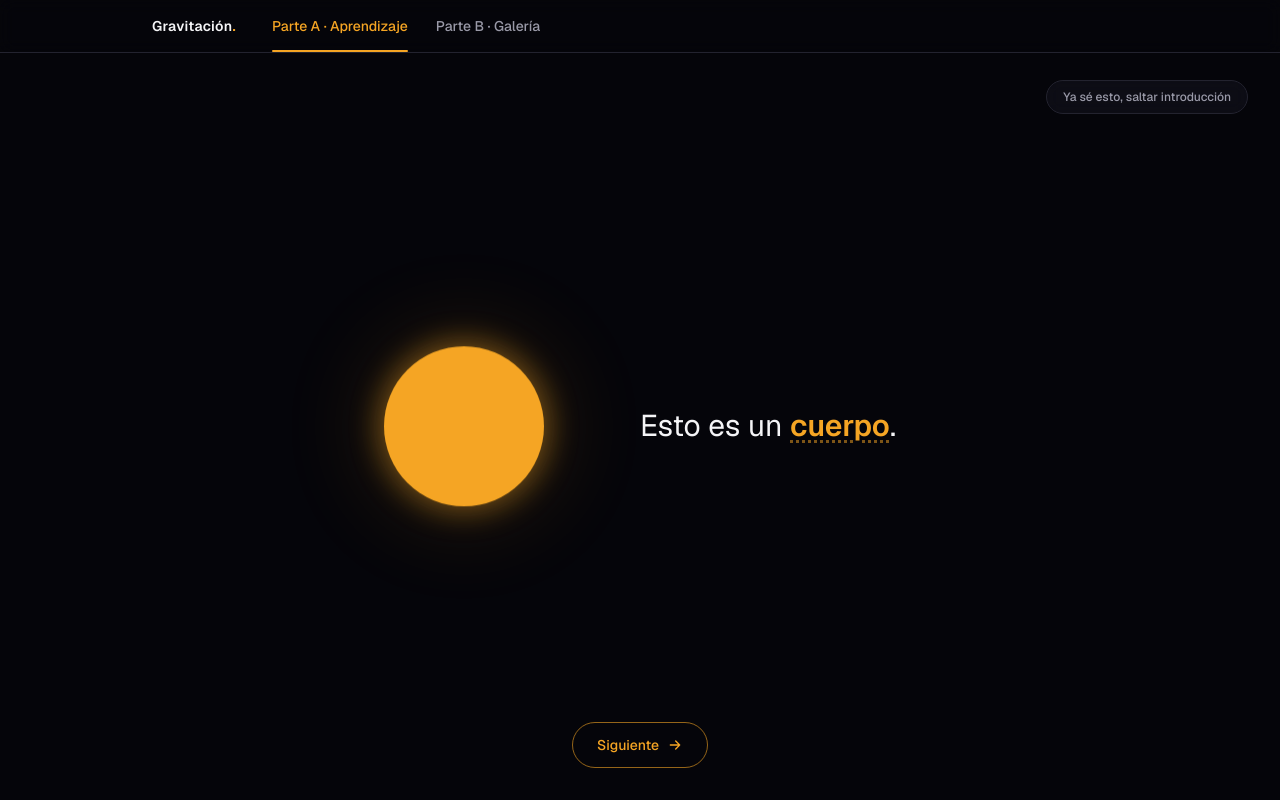
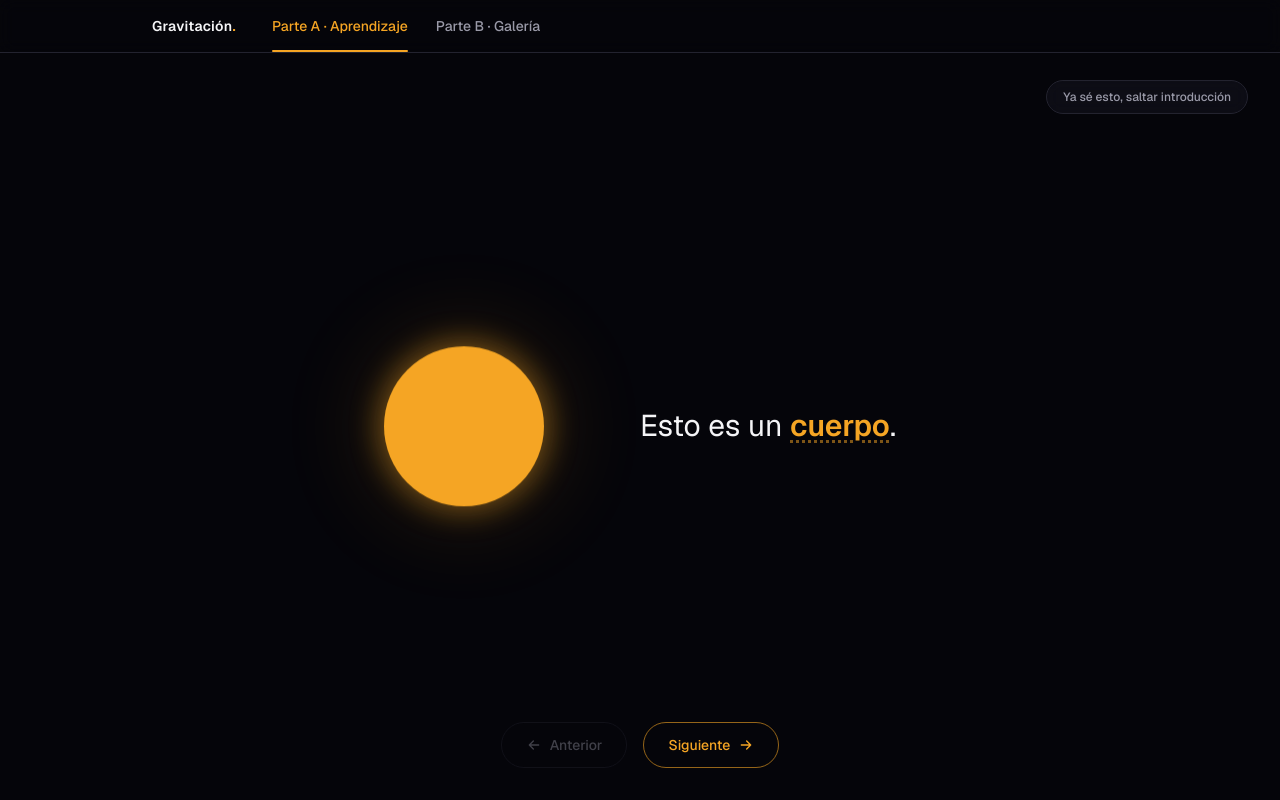
Before and after one commit to eskache/prueba-tecnica-binpar, a Next.js app: page /aprendizaje in a window 1280 px wide. Built offline with nearby package versions, Linux system fonts and the light colour scheme.

Commit message:
Add a back button to step through the experience in both directions
NextStepButton becomes StepNavigation, which holds both buttons:
"Anterior" (secondary style, disabled on the first step) and
"Siguiente" (primary, disabled on the last). Both fit side by side
down to 320px.

```diff
--- a/src/components/aprendizaje/LearningExperience.tsx
+++ b/src/components/aprendizaje/LearningExperience.tsx
@@ -4,7 +4,7 @@ import { useState } from "react";
 import Body from "./Body";
 import Formula, { type FormulaValues } from "./Formula";
 import { GRAVITATIONAL_CONSTANT_VALUE, LEARNING_STEPS } from "./learningSteps";
-import NextStepButton from "./NextStepButton";
+import StepNavigation from "./StepNavigation";
 
 export default function LearningExperience() {
   const [stepIndex, setStepIndex] = useState(0);
@@ -12,6 +12,7 @@ export default function LearningExperience() {
   const [isPointingAtGravity, setIsPointingAtGravity] = useState(false);
 
   const currentStep = LEARNING_STEPS[stepIndex];
+  const isFirstStep = stepIndex === 0;
   const isLastStep = stepIndex === LEARNING_STEPS.length - 1;
 
   const formulaValues: FormulaValues = {};
@@ -29,6 +30,10 @@ export default function LearningExperience() {
   // Mientras se señala la palabra "gravedad", muestra el valor real de G.
   if (isPointingAtGravity) {
     formulaValues.constant = GRAVITATIONAL_CONSTANT_VALUE;
+  }
+
+  function goToPreviousStep() {
+    setStepIndex(stepIndex - 1);
   }
 
   function goToNextStep() {
@@ -57,7 +62,12 @@ export default function LearningExperience() {
         </div>
       </div>
 
-      <NextStepButton onClick={goToNextStep} disabled={isLastStep} />
+      <StepNavigation
+        onPrevious={goToPreviousStep}
+        onNext={goToNextStep}
+        isFirstStep={isFirstStep}
+        isLastStep={isLastStep}
+      />
     </section>
   );
 }
--- a/src/components/aprendizaje/NextStepButton.tsx
+++ /dev/null
@@ -1,31 +0,0 @@
-type NextStepButtonProps = {
-  onClick: () => void;
-  disabled: boolean;
-};
-
-export default function NextStepButton({ onClick, disabled }: NextStepButtonProps) {
-  return (
-    <div className="absolute inset-x-0 bottom-8 flex justify-center">
-      <button
-        type="button"
-        onClick={onClick}
-        disabled={disabled}
-        className="inline-flex items-center gap-2 rounded-full border border-accent/60 px-6 py-3 text-sm font-medium text-accent transition-colors enabled:hover:bg-accent enabled:hover:text-background disabled:cursor-not-allowed disabled:opacity-40"
-      >
-        Siguiente
-        <svg
-          aria-hidden="true"
-          className="h-4 w-4"
-          viewBox="0 0 24 24"
-          fill="none"
-          stroke="currentColor"
-          strokeWidth={2}
-          strokeLinecap="round"
-          strokeLinejoin="round"
-        >
-          <path d="M5 12h14M13 6l6 6-6 6" />
-        </svg>
-      </button>
-    </div>
-  );
-}
--- /dev/null
+++ b/src/components/aprendizaje/StepNavigation.tsx
@@ -0,0 +1,65 @@
+const PREVIOUS_BUTTON_CLASSES =
+  "inline-flex items-center gap-2 rounded-full border border-border px-6 py-3 text-sm font-medium text-muted transition-colors enabled:hover:border-accent/60 enabled:hover:text-foreground disabled:cursor-not-allowed disabled:opacity-40";
+
+const NEXT_BUTTON_CLASSES =
+  "inline-flex items-center gap-2 rounded-full border border-accent/60 px-6 py-3 text-sm font-medium text-accent transition-colors enabled:hover:bg-accent enabled:hover:text-background disabled:cursor-not-allowed disabled:opacity-40";
+
+const ARROW_PATHS = {
+  left: "M19 12H5M11 6l-6 6 6 6",
+  right: "M5 12h14M13 6l6 6-6 6",
+};
+
+function ArrowIcon({ direction }: { direction: keyof typeof ARROW_PATHS }) {
+  return (
+    <svg
+      aria-hidden="true"
+      className="h-4 w-4"
+      viewBox="0 0 24 24"
+      fill="none"
+      stroke="currentColor"
+      strokeWidth={2}
+      strokeLinecap="round"
+      strokeLinejoin="round"
+    >
+      <path d={ARROW_PATHS[direction]} />
+    </svg>
+  );
+}
+
+type StepNavigationProps = {
+  onPrevious: () => void;
+  onNext: () => void;
+  isFirstStep: boolean;
+  isLastStep: boolean;
+};
+
+export default function StepNavigation({
+  onPrevious,
+  onNext,
+  isFirstStep,
+  isLastStep,
+}: StepNavigationProps) {
+  return (
+    <div className="absolute inset-x-0 bottom-8 flex justify-center gap-4">
+      <button
+        type="button"
+        onClick={onPrevious}
+        disabled={isFirstStep}
+        className={PREVIOUS_BUTTON_CLASSES}
+      >
+        <ArrowIcon direction="left" />
+        Anterior
+      </button>
+
+      <button
+        type="button"
+        onClick={onNext}
+        disabled={isLastStep}
+        className={NEXT_BUTTON_CLASSES}
+      >
+        Siguiente
+        <ArrowIcon direction="right" />
+      </button>
+    </div>
+  );
+}
```
Also changed, not shown: 1 other file (tests, documents, lock files or other folders).
